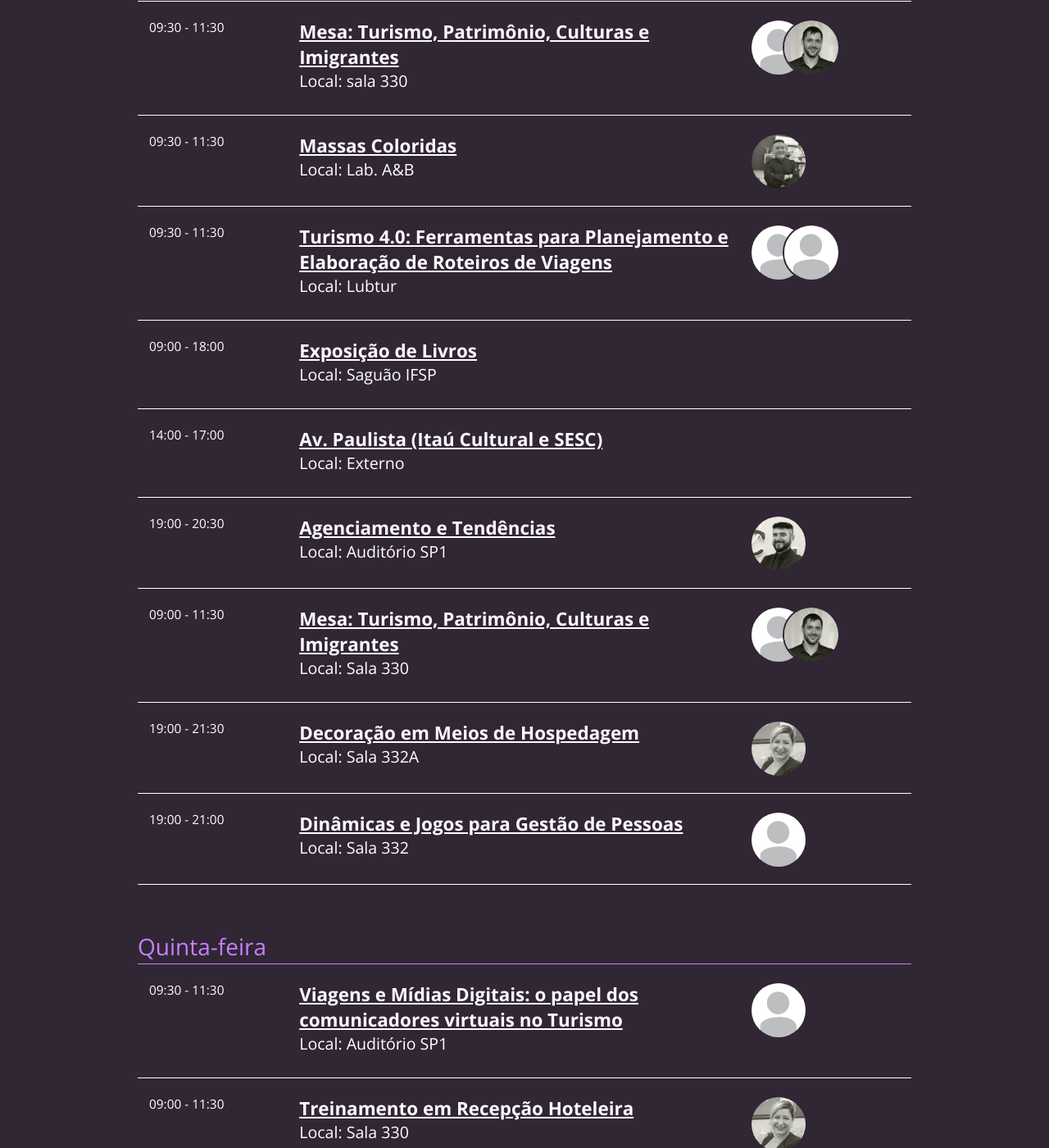
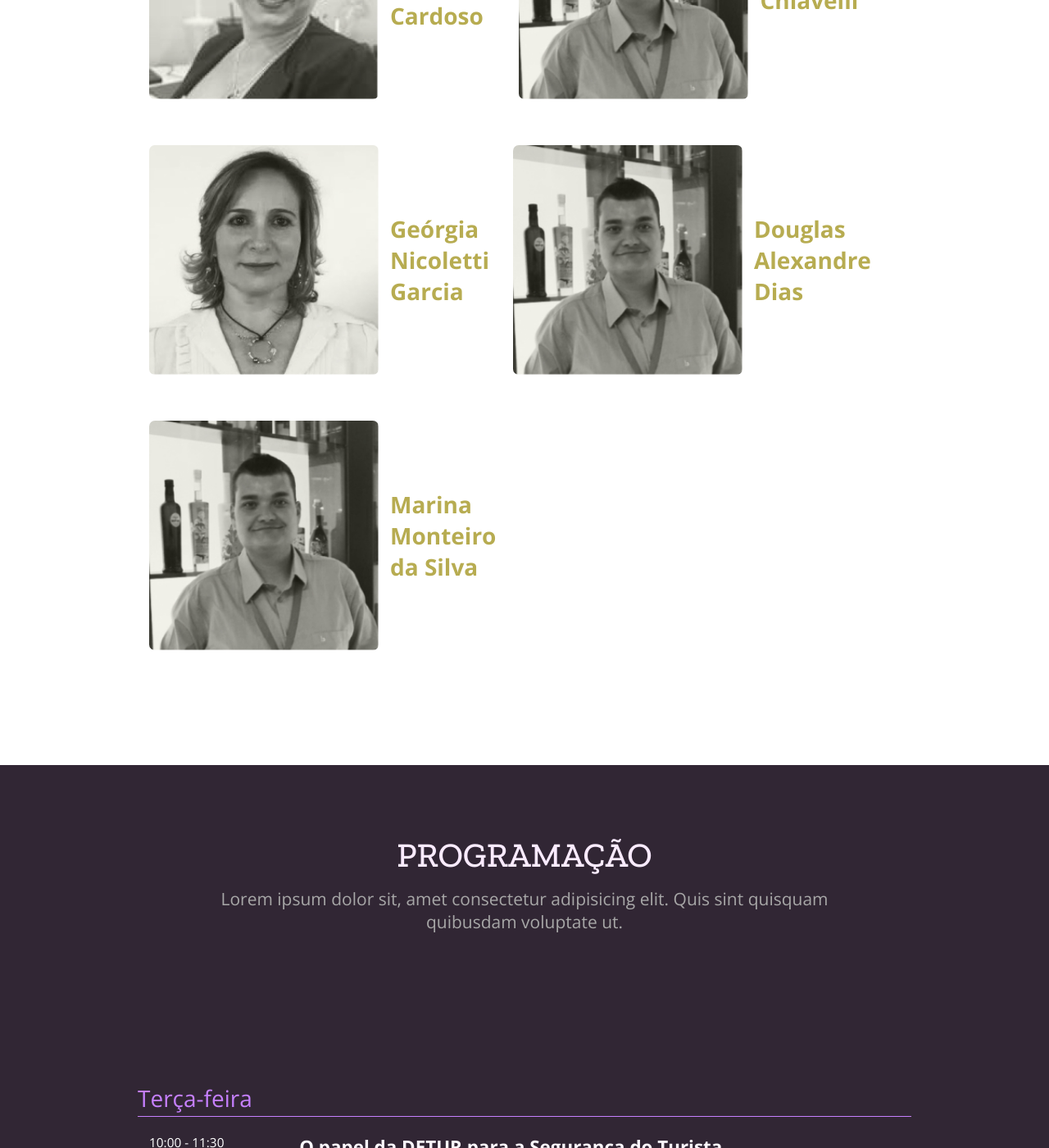
Before and after one commit to ifspcodelab/setur2019, a Jekyll site: the page built from docs/index.html, in a window 1280 px wide and 1400 px high, scrolled down 4809 px. Shown: the whole window at 82% size. Built offline with Jekyll 4.4.1, drawn with Linux system fonts in a browser that asks for light colours; some web fonts are replaced.

Commit message:
Correção das imagens dos palestrantes

```diff
--- a/docs/_data/palestrantes.json
+++ b/docs/_data/palestrantes.json
@@ -4,7 +4,7 @@
         "minicv": "Mestre em Hospitalidade pela Universidade Anhembi-Morumbi (2011), Pós graduada MBA de Gestão Empresarial pela Fundação Getulio Vargas (2007), Bacharel em Turismo pela Universidade de São Paulo (2002) e Tecnóloga em Hotelaria pelo Centro Universitário Senac (1999). Cursando Formação Pedagógica de Docente para Educação Profissional de Nível Médio - modalidade à distância. Atua profissionalmente há 17 anos nas áreas de planejamento e organização do turismo, gestão de meios de hospedagem, meio ambiente, pesquisas e educação superior. Atualmente é Professora Efetiva do Curso Superior de Tecnologia em Gestão de Turismo do Instituto Federal de Educação, Ciência e Tecnologia de São Paulo (IFSP)",
         "link_lattes": "http://lattes.cnpq.br/3408683495038995",
         "email": "kogadinapoli@ifsp.edu.br",
-        "foto": "assets/img/default.jpg"
+        "foto": "assets/img/default"
 
     },
 
@@ -14,7 +14,7 @@
         "minicv": "Engenheiro de Produção (2006) e Mestre pelo Programa de Pós-Graduação em Engenharia de Produção (2010) pela Universidade Federal de São Carlos (UFSCar). Ph.D em Business Administration (2014) pela Osaka University, Japão – diploma reconhecido como Doutor em Administração pela Universidade de São Paulo (2015). Em 2016, foi contemplado no Programa Brasil - Reino Unido para Formação de Professores da Rede Federal de Educação Profissional, Científica e Tecnológica, desenvolvendo um projeto para educação técnica profissional em Bounemouth – Reino Unido. Atualmente é coordenador do Curso Superior de Tecnologia em Gestão de Turismo do IFSP.",
         "link_lattes": "http://lattes.cnpq.br/7581348521996846",
         "email": "marcoshy@ifsp.edu.br",
-        "foto": "assets/img/default.jpg"
+        "foto": "assets/img/default"
 
     },
 
@@ -24,7 +24,7 @@
         "minicv": "Professora Doutora em história pela PUCSP. Bacharel e mestre em Turismo pelo UNIBERO (centro universitário Ibero americano), com especialização em Gerenciamento empresarial. Prof. Efetiva do IFSP e atual coordenadora do Comitê de Ética em Pesquisa da instituição. Tese de doutorado premiada como a melhor de 2016 defendida no programa de história e indicada para o prêmio Capes. Em 2019 recebeu convite para compor o acervo de autores da biblioteca Nacional dos Estados Unidos (library of congress the USA).",
         "link_lattes": "http://lattes.cnpq.br/0291046608514693",
         "email": "",
-        "foto": "assets/img/default.jpg"
+        "foto": "assets/img/default"
 
     },
 
@@ -34,7 +34,7 @@
         "minicv": "Bacharel em Turismo (2000/ UNIBERO), Mestre em Turismo (2003/UNIBERO), Mestre em Hospitalidade (2009/UAM), Doutor em História Social (2016/PUC-SP). Atua como professor universitário há mais de 18 anos, Diretor do Departamento Jovem da Casa de Portugal",
         "link_lattes": "http://lattes.cnpq.br/7269976266233042",
         "email": "",
-        "foto": "assets/img/leandro-p.jpg"
+        "foto": "assets/img/leandro"
 
     },
 
@@ -44,7 +44,7 @@
         "minicv": "Consultor hoteleiro, jornalista de viagem, palestrante e turismólogo. Atua há 16 anos na área de turismo e conta com vivência a bordo de cruzeiros e hotéis 5 estrelas, dentro e fora do Brasil. Oferece consultoria e palestras para qualificação de serviços turísticos e hoteleiros e é produtor de conteúdo do Viagem’Grafia.",
         "link_lattes": "",
         "email": "",
-        "foto": "assets/img/default.jpg"
+        "foto": "assets/img/default"
 
     },
 
@@ -54,7 +54,7 @@
         "minicv": "Chefe de inspiração de viagens no Instaviagens, agência online especializada em viagens personalizadas.",
         "link_lattes": "",
         "email": "",
-        "foto": "assets/img/default.jpg"
+        "foto": "assets/img/default"
 
     },
 
@@ -64,7 +64,7 @@
         "minicv": "Influenciadora digital e fundadora do Acordei quero viajar, empresa de comunicação especializada em desenvolvimento de projetos de marketing de influência e destinos para o nicho de turismo. Já realizou trabalhos para empresas importantes como Google Fotos, Voopter, Hilton Hotels e Palladium Hotel Group, do qual foi embaixadora no Brasil por nove meses. É co-criadora do Travel Insights Brazil, evento de inovação, criatividade e influência voltado ao trade de turismo no Brasil.",
         "link_lattes": "",
         "email": "",
-        "foto": "assets/img/default.jpg"
+        "foto": "assets/img/default"
 
     },
 
@@ -74,7 +74,7 @@
         "minicv": "Tem grande experiência no mercado de turismo e atualmente atua como consultora especializada em semiótica do turismo, docente de graduação e pós graduação em Comunicação, Turismo e Hospitaliade. É pós doutora em Semiótica do Turismo pela EACH-USP e em Marketing Turístico pela UFPR; Doutora em Comunicação e Semiótica pela PUC-SP; Mestre em Ciências da Comunicação pela ECA-USP; Especialista em Teoria da Comunicação pela Faculdade Casper Líbero; Graduada em Hotelaria pelas Faculdades Hebraico Renascença. Co-autora do Livro Turismo de Experiência (Senac) e foi articulista de turismo e viagem do Jornal O Estado de São Paulo, entre 1995 e 2004.",
         "link_lattes": "",
         "email": "",
-        "foto": "assets/img/default.jpg"
+        "foto": "assets/img/default"
 
     },
 
@@ -83,7 +83,7 @@
         "titulo": "",
         "minicv": "Mestranda e representante discente suplente do Programa de Pós-Graduação em Turismo na Escola de Artes Ciências e Humanidades da Universidade de São Paulo (EACH-USP) Monitora da matéria ''Planejamento e Organização do Turismo 1'' na Escola de Comunicação e Artes (ECA/USP). Recebeu o prêmio de melhor artigo apresentado no Fórum ABRATUR (2019). Recebeu o prêmio de melhor pôster apresentado na 6th UNESCO UNITWIN Conference (2019). Graduação em Tecnologia em Gestão de Turismo pelo Instituto Federal de Educação Ciência e Tecnologia de São Paulo - IFSP (2016). Atuou como voluntária de Uso Público e negócios no Instituto Chico Mendes de Conservação da Biodiversidade - ICMBIO em Fernando de Noronha (2016). Atuou como bolsista no projeto de extensão em hospitalidade do IFSP (2015). Áreas de atuação: Hotelaria, Planejamento em turismo, Gestão de patrimônio.",
         "link_lattes": "http://lattes.cnpq.br/5057981392414244",
-        "foto":"assets/img/gabriela-p.jpg",
+        "foto":"assets/img/gabriela",
         "email": ""
 
     },
@@ -94,7 +94,7 @@
         "minicv": "Possui graduação em Turismo pela Universidade Nove de Julho (2008), Pós Graduada no Curso Lato Sensu - Formação de Professores para o Ensino Superior - Instituto Federal de São Paulo.",
         "link_lattes": "http://lattes.cnpq.br/9163575091427919",
         "email": "",
-        "foto": "assets/img/default.jpg"
+        "foto": "assets/img/default"
 
     },
 
@@ -103,7 +103,7 @@
         "titulo": "",
         "minicv": "Graduado em Jornalismo pela Universidade Metodista de São Paulo (1988), Especialista em Planejamento Turístico pela FGV e ESPM, Mestre em Turismo e Hospitalidade pela UAM. Foi Gerente de Eventos do Rio Quente Resorts e do Costão do Santinho Resorts. Atualmente é Diretor Comercial da CVC Central do Estudante.",
         "link_lattes": "http://lattes.cnpq.br/5399654413159662",
-        "foto":"assets/img/rodermil-p.jpg",
+        "foto":"assets/img/rodermil",
         "email": ""
 
     },
@@ -113,7 +113,7 @@
         "titulo": "",
         "minicv": "Bacharel em Turismo pelo Centro Universitário Ibero Americano (2001), Mestre em Hospitalidade pela Universidade Anhembi Morumbi (2005) e Doutor em Ciências pelo Instituto de Medicina Tropical de São Paulo-USP. Atuou como professor titular e coordenador de cursos do Centro Universitário das Faculdades Metropolitanas Unidas, coordenador do curso superior de tecnologia em gastronomia do Centro Universitário São Camilo, professor titular do Centro Universitário das Faculdades Integradas Alcântara Machado, do Instituto Brasileiro de Estudos e Pesquisas Sócio Econômicos e do Curso Superior de Tecnologia em Gastronomia - Univille. No mercado atuou na Fujita Representações Viagens Turismo e Operadora Ltda, e foi sócio da THG Consultoria em Serviços de Hospitalidade. Tem experiência na área de Turismo, com ênfases em Saúde Internacional, gastronomia e eventos.",
         "link_lattes": "http://lattes.cnpq.br/2228801103428191",
-        "foto":"assets/img/dennis-p.jpg",
+        "foto":"assets/img/dennis",
         "email": ""
 
     },
@@ -123,7 +123,7 @@
         "titulo": "",
         "minicv": "Atualmente é professora universitária na UMC (Universidade de Mogi das Cruzes), Unip (Universidade Paulista) e IFSP (Instituto Federal de São Paulo) e coordenadora do curso de turismo da UNIP- unidade Rangel em Santos. Possui mestrado interdisciplinar nas áreas: educação, administração e comunicação pela São Marcos (2011), especializações nas áreas:gestão mercadológica em turismo e hotelaria (USP) e Marketing da qualidade total (UMC) e graduada em turismo (Unimonte). Experiência profissional: organização de eventos, promoção e marketing em mercados (desde 1998), docência em ensino profissionalizante (5 anos) , em ensino superior (desde 2006), docência em curso de especialização (desde 2008), consultoria e treinamento em meios de hospedagens (desde 2004) , recepção hoteleira (2 anos), check-in em terminais de cruzeiros marítimos (2 anos), membro da comissão organizadora do ENADE em tecnologia em turismo (2009), além do cargo de assessora (2011/12) e Diretora (2018) de desenvolvimento e promoção turística na Secretaria de turismo da cidade de Guarujá e Coach empreendedor",
         "link_lattes": "http://lattes.cnpq.br/6405080553975386",
-        "foto":"assets/img/simone-p.jpg",
+        "foto":"assets/img/simone",
         "email": ""
 
     },
@@ -134,7 +134,35 @@
         "minicv": "Engenheiro Agrônomo pela Escola Superior de Agronomia “Luiz de Queiroz” da Universidade de São Paulo (ESALQ/USP), com foco em fruticultura. Ingénieur en Agriculture pela École Supériure d’Agriculture d’Angers (ESA-Angers) na França com foco em mercado internacional e marketing. Mestre em Olivar y Aceite de Oliva pela Universidad de Jaén (UJA) na Espanha. Atualmente trabalha na Secretaria de Turismo de Guarujá, além de estar cursando técnico em Guia de Turismo pela ETEC.",
         "link_lattes": "",
         "email": "",
-        "foto": "assets/img/bruno-p.jpg"
+        "foto": "assets/img/bruno"
+    },
+
+    {
+        "nome": "Geórgia Nicoletti Garcia",
+        "titulo": "",
+        "minicv": "Professora há dezesseis anos na área da educação: curso de Turismo Faculdades, Centro de Paula Souza, professora de geografia fundamental II e Médio e professora do estado. Elaboração do plano pedagógico, avaliações, programação e execução de atividades paralela visita técnicas e viagens (parcerias) para eficácia no que se refere ao aprendizado dos alunos. Participação e organização dos exames simulados. Orientadora de Trabalho Conclusão de Curso. Experiência de mais de 12 anos no mercado de turismo corporativo e de eventos em agências de viagens de grande, médio e pequeno porte. Atuação nas áreas de produtos, eventos, consultoria, vendas, relacionamento com o cliente, seleção e treinamento de produtos. Organização de Sales Calls (visitas) nas principais, agências /operadoras do Brasil. Organização de famtour com os melhores clientes de turismo potenciais para hotelaria.",
+        "link_lattes": "http://lattes.cnpq.br/6192280715965463",
+        "email": "",
+        "foto": "assets/img/georgia"
+    },
+
+    {
+        "nome": "Douglas Alexandre Dias",
+        "titulo": "",
+        "minicv": "Mestre em Gestão e Desenvolvimento da Educação Profissional, no Centro Estadual de Educação Técnica e Tecnológica Paula Souza.Possui Especialização em Gestão Empresarial (FATEC - SP/2010) e graduação em Lazer e Turismo pela USP (2008) . Atualmente é gestor de projetos - na Fundação de Apoio à Tecnologia (FAT) e professor de ensino superior Centro Estadual de Educação Tecnológica Paula Souza, no curso Superior de Tecnologia em Eventos, Tecnologia em Gestão de Turismo e Tecnologia em Gestão Empresarial. Presta assessoria em marketing e eventos para o Grupo Mancini. Tem experiência na área de consultoria, eventos e projetos, com ênfase em terceiro setor e poder público, atuando principalmente nos seguintes temas: educação, tecnologia e gestão.",
+        "link_lattes": "http://lattes.cnpq.br/5784991950431658",
+        "email": "",
+        "foto": "assets/img/bruno"
+    },
+
+    {
+        "nome": "Marina Monteiro da Silva",
+        "titulo": "",
+        "minicv": "Possui graduação em Gestão de Turismo pelo Instituto Federal de São Paulo (2009) e especialização em Docência para o ensino superior pelo SENAC (2012). Mestranda pelo programa de Pós-Graduação em Turismo na Escola de Artes Ciências e Humanidades da Universidade de São Paulo (EACH-USP). Atualmente é professora efetiva do Instituto Federal de São Paulo. Tem experiência na área de Agenciamento de viagens e eventos",
+        "link_lattes": "http://lattes.cnpq.br/4372502323699272",
+        "email": "",
+        "foto": "assets/img/bruno"
     }
 
+
 ]
--- a/docs/assets/css/main.css
+++ b/docs/assets/css/main.css
@@ -167,6 +167,8 @@
 
 .speaker-img {
   border-radius: 0.25rem;
+  width: 10rem;
+  height: 10rem;
 }
 
 .speaker-text {
--- a/docs/index.html
+++ b/docs/index.html
@@ -22,19 +22,34 @@
         quibusdam voluptate ut.</p>
     <div class="section-content">
         <div class="tour">
-            <img src="assets/img/fiesp-p.jpg" alt="" class="tour-img">
+            <picture>
+                <source srcset="assets/img/fiesp-p.jpg" media="(max-width: 720px)">
+                <source srcset="assets/img/fiesp-m.jpg" media="(max-width: 1368px)">
+                <source srcset="assets/img/fiesp-g.jpg" media="(min-width: 1368px)">
+                <img src="assets/img/fiesp-p.jpg" alt="" class="speaker-img">
+            </picture>
             <h3 class="tour-title">Fiesp</h3>
             <p class="tour-description">A sede da Federação das Indústrias do Estado de São Paulo (Fiesp), um edifício
                 de formato inusitado na Avanida Paulista.</p>
         </div>
         <div class="tour">
-            <img src="assets/img/japan-house-p.jpg" alt="" class="tour-img">
+            <picture>
+                <source srcset="assets/img/japan-house-p.jpg" media="(max-width: 720px)">
+                <source srcset="assets/img/japan-house-m.jpg" media="(max-width: 1368px)">
+                <source srcset="assets/img/japan-house-g.jpg" media="(min-width: 1368px)">
+                <img src="assets/img/japan-house-p.jpg" alt="" class="speaker-img">
+            </picture>
             <h3 class="tour-title">Japan House</h3>
             <p class="tour-description">Ponto de difusão de todos os elementos da genuína cultura japonesa. Um lugar
                 equilibrado, inovador e diferenciado.</p>
         </div>
         <div class="tour">
-            <img src="assets/img/masp-p.jpg" alt="" class="tour-img">
+            <picture>
+                <source srcset="assets/img/masp-p.jpg" media="(max-width: 720px)">
+                <source srcset="assets/img/masp-m.jpg" media="(max-width: 1368px)">
+                <source srcset="assets/img/masp-g.jpg" media="(min-width: 1368px)">
+                <img src="assets/img/masp-p.jpg" alt="" class="speaker-img">
+            </picture>
             <h3 class="tour-title">Masp</h3>
             <p class="tour-description">Museu de Arte de São Paulo Assis Chateaubriand é uma das mais importantes
                 instituições culturais brasileiras.</p>
@@ -50,7 +65,13 @@
     <div class="section-content">
         {% for palestrante in site.data.palestrantes %}
         <div class="speaker">
-                <img src="assets/img/bruno-p.jpg" alt="" class="speaker-img">
+            <picture class="speaker-img">
+                <source srcset="{{ palestrante.foto }}-p.jpg" media="(max-width: 720px)">
+                <source srcset="{{ palestrante.foto }}-m.jpg" media="(max-width: 1368px)">
+                <source srcset="{{ palestrante.foto }}-g.jpg" media="(min-width: 1368px)">
+                <img src="assets/img/default-p.jpg" alt="" class="speaker-img">
+            </picture>
+
             <div class="speaker-text">
                 <h3 class="speaker-title">{{palestrante.nome}}</h3>
                 <p class="speaker-description">{{ palestrante.titulo }}</p>
@@ -82,7 +103,7 @@
                     {% for palestrante in site.data.palestrantes %}
                     {% for x in evento.palestrantes %}
                     {% if palestrante.nome == x.nome %}
-                                            <img src="{{ palestrante.foto }}" alt="palestrante">
+                    <img src="{{ palestrante.foto }}-p.jpg" alt="palestrante">
                     {% else %}
 
 
```
Also changed, not shown: docs/assets/img/default-g.jpg (added), docs/assets/img/default-m.jpg (added), docs/assets/img/default-p.jpg (added), docs/assets/img/default.jpg (deleted), 2 other files. Lines whose indentation alone changed are shown as unchanged.
